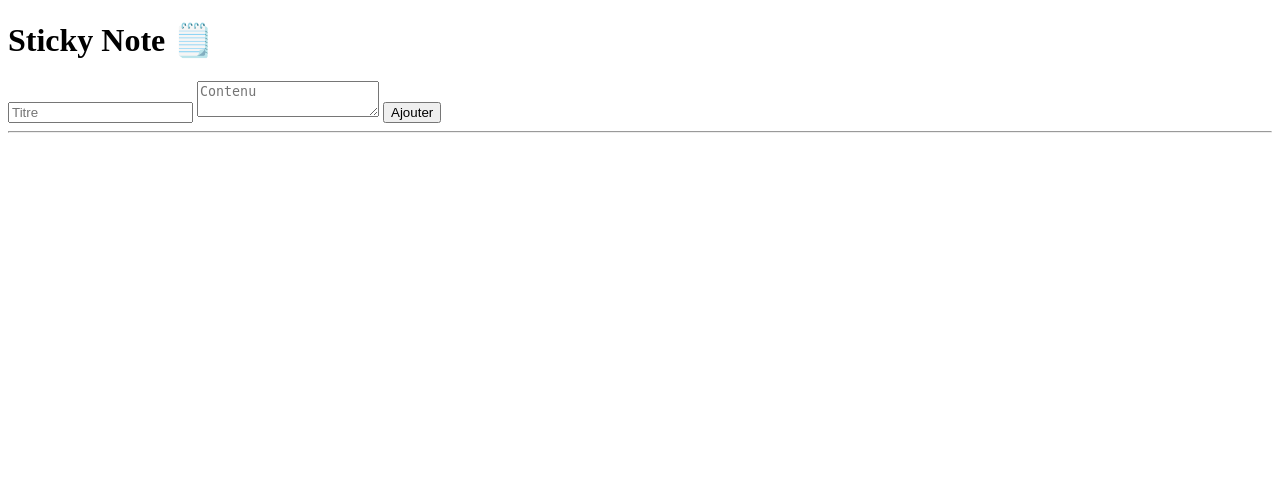
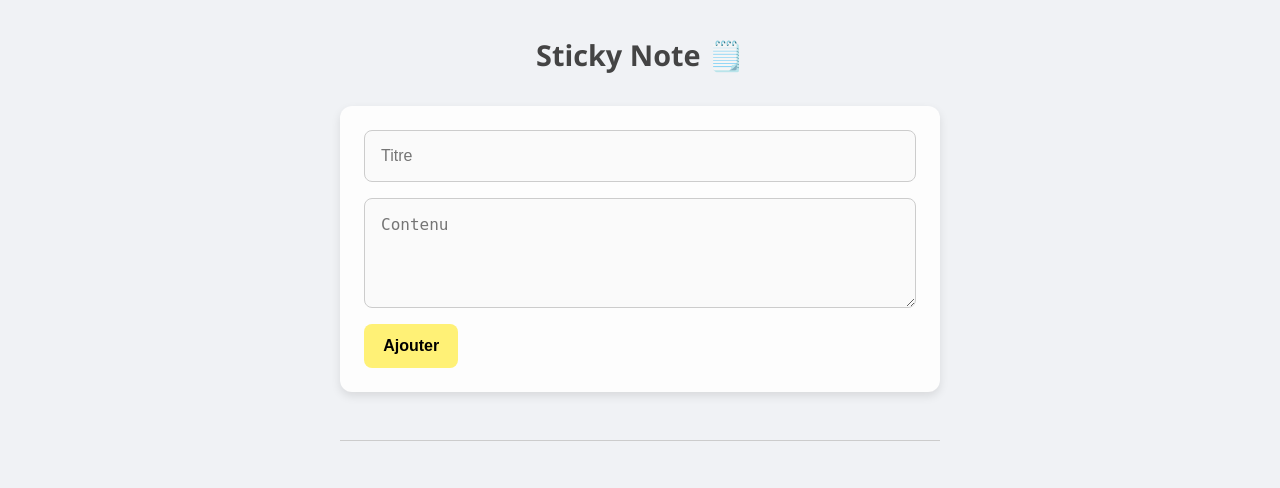
Before and after one commit to ngueagho/My-fist-devops-enterprise-task, a Django app: page / in a window 1280 px wide. Shown: the top 488 px of the page. Run offline with Django 4.2, Linux system fonts and the light colour scheme; data that the repository does not hold is empty.

Commit message:
6-07-2025

```diff
--- a/docker-compose.yml
+++ b/sticky-note-app/docker-compose.yml
@@ -1,4 +1,4 @@
-version: '3.9'
+version: '3'
 
 services:
   database:
@@ -16,6 +16,7 @@ services:
   backend:
     build: ./backend
     restart: always
+    # command: python manage.py migrate && python manage.py runserver 0.0.0.0:8001 &
     depends_on:
       - database
     environment:
--- a/sticky-note-app/frontend/ui/templates/index.html
+++ b/sticky-note-app/frontend/ui/templates/index.html
@@ -1,7 +1,159 @@
 <!DOCTYPE html>
-<html>
+<html lang="fr">
 <head>
-    <title>Sticky Note</title>
+    <meta charset="UTF-8">
+    <title>Sticky Note 🗒️</title>
+    <meta name="viewport" content="width=device-width, initial-scale=1.0">
+    <style>
+    :root {
+    --primary-yellow: #fff176;
+    --hover-yellow: #ffee58;
+    --light-bg: #fdfdfd;
+    --note-bg: #fffde7;
+    --text-color: #333;
+    --shadow: 0 4px 10px rgba(0, 0, 0, 0.1);
+}
+
+* {
+    box-sizing: border-box;
+}
+
+body {
+    margin: 0;
+    padding: 1rem;
+    font-family: 'Segoe UI', Roboto, sans-serif;
+    background-color: #f0f2f5;
+    color: var(--text-color);
+}
+
+h1 {
+    text-align: center;
+    color: #444;
+    margin-bottom: 2rem;
+    font-size: 1.8rem;
+}
+
+form {
+    background: var(--light-bg);
+    width: 100%;
+    max-width: 600px;
+    margin: auto;
+    padding: 1.5rem;
+    border-radius: 12px;
+    box-shadow: var(--shadow);
+    display: flex;
+    flex-direction: column;
+    gap: 1rem;
+}
+
+input[type="text"],
+textarea {
+    width: 100%;
+    padding: 1rem;
+    font-size: 1rem;
+    border: 1px solid #ccc;
+    border-radius: 8px;
+    background-color: #fafafa;
+    resize: vertical;
+}
+
+button {
+    background-color: var(--primary-yellow);
+    border: none;
+    padding: 0.8rem 1.2rem;
+    border-radius: 8px;
+    font-weight: bold;
+    font-size: 1rem;
+    cursor: pointer;
+    transition: background-color 0.3s;
+    align-self: flex-start;
+}
+
+button:hover {
+    background-color: var(--hover-yellow);
+}
+
+hr {
+    max-width: 600px;
+    margin: 3rem auto 2rem;
+    border: none;
+    border-top: 1px solid #ccc;
+}
+
+ul {
+    max-width: 600px;
+    margin: auto;
+    padding: 0 1rem;
+    list-style: none;
+}
+
+li {
+    background: var(--note-bg);
+    margin-bottom: 1.2rem;
+    padding: 1.2rem;
+    border-radius: 10px;
+    box-shadow: var(--shadow);
+    position: relative;
+    word-wrap: break-word;
+}
+
+li strong {
+    font-size: 1.1rem;
+}
+
+li a {
+    color: #d32f2f;
+    font-size: 0.9rem;
+    position: absolute;
+    top: 1rem;
+    right: 1rem;
+    text-decoration: none;
+    display: flex;
+    align-items: center;
+    gap: 4px;
+}
+
+li a:hover {
+    text-decoration: underline;
+}
+
+@media (max-width: 600px) {
+    body {
+        padding: 0.5rem;
+    }
+
+    form,
+    ul {
+        padding: 0.5rem;
+    }
+
+    form {
+        box-shadow: none;
+        border-radius: 0;
+        padding: 1rem 0.5rem;
+    }
+
+    li {
+        padding: 1rem;
+        font-size: 0.95rem;
+    }
+
+    h1 {
+        font-size: 1.4rem;
+    }
+
+    button {
+        width: 100%;
+    }
+
+    li a {
+        position: static;
+        margin-top: 0.5rem;
+        display: inline-block;
+    }
+}
+
+    </style>
 </head>
 <body>
     <h1>Sticky Note 🗒️</h1>
@@ -9,7 +161,7 @@
     <form method="POST" action="{% url 'create_note' %}">
         {% csrf_token %}
         <input type="text" name="title" placeholder="Titre" required>
-        <textarea name="content" placeholder="Contenu" required></textarea>
+        <textarea name="content" placeholder="Contenu" rows="4" required></textarea>
         <button type="submit">Ajouter</button>
     </form>
 
@@ -19,8 +171,8 @@
         {% for note in notes %}
             <li>
                 <strong>{{ note.title }}</strong><br>
-                {{ note.content }}<br>
-                <a href="{% url 'delete_note' note.id %}">Supprimer</a>
+                {{ note.content|linebreaksbr }}
+                <a href="{% url 'delete_note' note.id %}">🗑️ Supprimer</a>
             </li>
         {% endfor %}
     </ul>
```
Also changed, not shown: sticky-note-app/frontend/db.sqlite3 (added), 3 other files.
